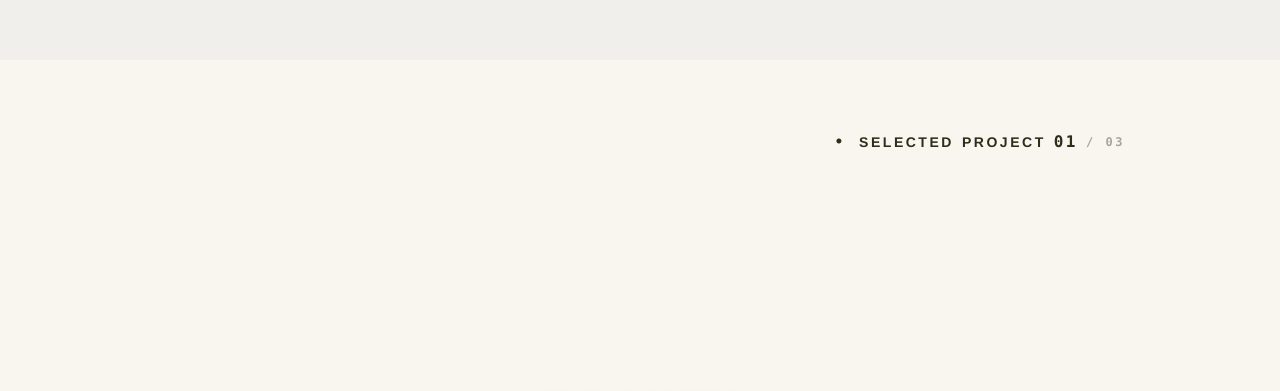
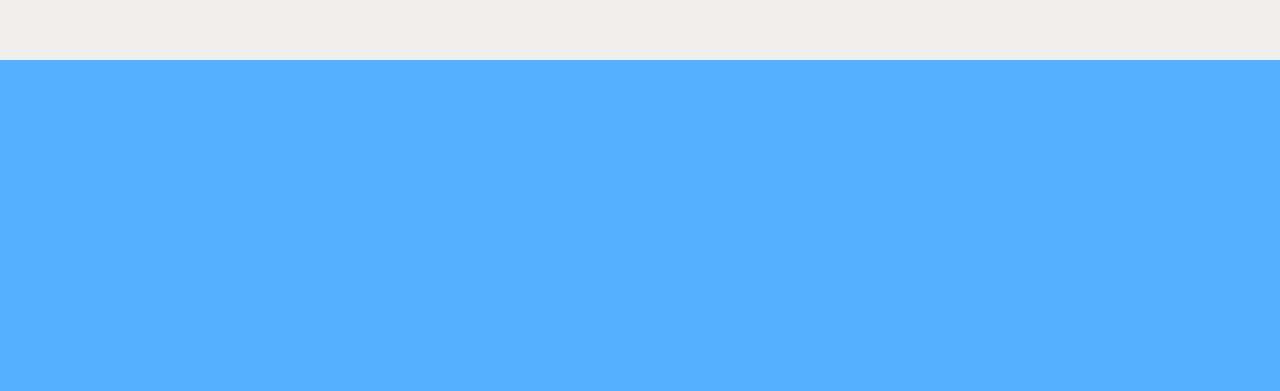
Before and after one commit to Vishwas721/vshwk, a Next.js app: page / in a window 1280 px wide. Shown: the part 2363-2754 px from the top of the page. Built offline with nearby package versions, Linux system fonts and the light colour scheme; a web font is replaced by a local one.

Commit message:
added projects

```diff
--- a/src/components/ProjectsPickupSection.tsx
+++ b/src/components/ProjectsPickupSection.tsx
@@ -10,28 +10,32 @@ if (typeof window !== "undefined") {
   gsap.registerPlugin(CustomEase);
 }
 
+// Outgoing background color of the preceding About section
+const ABOUT_BG_COLOR = "#55b1ff";
+
 /**
  * ProjectsPickupSection
  *
- * Replaces the dark WebGL metaball presentation with a clean, high-impact "Bubble Blast":
- * 1. Centralized expanding circular wipe (scale: 0 -> max) covering the viewport.
- * 2. Three fresh light theme projects:
- *    - Privex (#F9F6F0 / Soft Cream)
- *    - NagarikOne (#FFD8A8 / Light Orange)
- *    - SummAID (#D8F3DC / Soft Mint)
- * 3. Directional kinetic typography transitions (Six Caps + Helvetica).
- * 4. Intercepts and releases scroll two-ways seamlessly via usePickupHijack.
+ * Implements the dynamic "Gooey Bubble Collision" transition:
+ * 1. Initial unengaged state matches AboutSection background (#55b1ff), eliminating hard-cut splits.
+ * 2. On hijack lock: Host bubble (#55b1ff) and Invader bubble (Privex: #F9F6F0) collide inside
+ *    an SVG gooey filter (<feGaussianBlur> + <feColorMatrix>), squishing and morphing like liquid.
+ * 3. The incoming bubble surges and explodes to envelop the entire screen.
+ * 4. Bidirectional project transitions (Privex <-> NagarikOne <-> SummAID) trigger gooey liquid blasts.
  */
 export default function ProjectsPickupSection() {
   const sectionRef = useRef<HTMLElement>(null);
   const baseBgRef = useRef<HTMLDivElement>(null);
-  const bubbleBlastRef = useRef<HTMLDivElement>(null);
+  const gooeyContainerRef = useRef<HTMLDivElement>(null);
+  const hostBubbleRef = useRef<HTMLDivElement>(null);
+  const invaderBubbleRef = useRef<HTMLDivElement>(null);
+
   const titleRef = useRef<HTMLHeadingElement>(null);
   const categoryRef = useRef<HTMLSpanElement>(null);
   const descRef = useRef<HTMLParagraphElement>(null);
   const numberBadgeRef = useRef<HTMLDivElement>(null);
 
-  // Bind two-way scroll hijacking hook
+  // Connect two-way scroll hijack hook
   usePickupHijack(sectionRef);
 
   const isCurrent = usePickupStore((s) => s.isCurrent);
@@ -42,124 +46,211 @@ export default function ProjectsPickupSection() {
   const activeProject = projects[currentNumber - 1] || projects[0];
   const [displayedProject, setDisplayedProject] = useState<ProjectData>(activeProject);
 
-  // Track previous project to trigger blasts
   const prevNumberRef = useRef<number>(currentNumber);
   const hasInitializedRef = useRef<boolean>(false);
+  const collisionTimelineRef = useRef<gsap.core.Timeline | null>(null);
 
-  // The Bubble Blast circular wipe animation
-  useEffect(() => {
-    if (!bubbleBlastRef.current || !baseBgRef.current) return;
+  // Execute Gooey Bubble Collision & Explosion
+  const playGooeyCollision = (
+    hostColor: string,
+    invaderColor: string,
+    onBlastCovered: () => void,
+    isInitialEntry: boolean = false
+  ) => {
+    const hostEl = hostBubbleRef.current;
+    const invaderEl = invaderBubbleRef.current;
+    const baseBgEl = baseBgRef.current;
+    if (!hostEl || !invaderEl || !baseBgEl) return;
 
-    // Create signature high-energy blast curve
-    let bubbleEase = "power3.out";
-    try {
-      CustomEase.create("bubbleBlast", "M0,0 C0.16,1 0.3,1 1,1");
-      bubbleEase = "bubbleBlast";
-    } catch {
-      bubbleEase = "power3.out";
+    if (collisionTimelineRef.current) {
+      collisionTimelineRef.current.kill();
     }
 
-    const targetColor = activeProject.color;
-    const bubbleEl = bubbleBlastRef.current;
-    const baseBgEl = baseBgRef.current;
+    const viewportHypot = Math.hypot(window.innerWidth, window.innerHeight);
+    // 130px base diameter: scale factor to envelop every corner of the viewport
+    const blastTargetScale = (viewportHypot * 1.45) / 130;
 
-    // Calculate scale factor required to envelop entire viewport from center
-    const viewportHypot = Math.hypot(window.innerWidth, window.innerHeight);
-    // Bubble base diameter is 120px
-    const targetScale = (viewportHypot * 1.35) / 120;
+    // Set colors
+    hostEl.style.backgroundColor = hostColor;
+    invaderEl.style.backgroundColor = invaderColor;
 
-    // First time entering the section
+    const isForward = direction !== "prev";
+    const startY = isForward ? -260 : 260;
+
+    const tl = gsap.timeline({
+      onComplete: () => {
+        baseBgEl.style.backgroundColor = invaderColor;
+        gsap.set([hostEl, invaderEl], {
+          scale: 0,
+          scaleX: 1,
+          scaleY: 1,
+          x: 0,
+          y: 0,
+        });
+        onBlastCovered();
+      },
+    });
+
+    // Initial setup: host bubble is at center, invader bubble hovers above/below
+    tl.set(hostEl, {
+      scale: 1,
+      scaleX: 1,
+      scaleY: 1,
+      x: 0,
+      y: 0,
+      opacity: 1,
+    });
+    tl.set(invaderEl, {
+      scale: 1,
+      scaleX: 1,
+      scaleY: 1,
+      x: 0,
+      y: startY,
+      opacity: 1,
+    });
+
+    // 1. Approach: Invader bubble swoops in towards host bubble
+    tl.to(invaderEl, {
+      y: 0,
+      duration: 0.45,
+      ease: "power2.in",
+    });
+    tl.to(
+      hostEl,
+      {
+        y: isForward ? -25 : 25,
+        duration: 0.45,
+        ease: "power1.inOut",
+      },
+      "<"
+    );
+
+    // 2. Contact & Liquid Squash (Gooey filter creates organic meniscus connection)
+    tl.to(
+      [hostEl, invaderEl],
+      {
+        scaleX: 1.38,
+        scaleY: 0.72,
+        duration: 0.12,
+        ease: "power1.out",
+      }
+    );
+
+    // 3. Elastic Rebound
+    tl.to(
+      [hostEl, invaderEl],
+      {
+        scaleX: 0.88,
+        scaleY: 1.18,
+        duration: 0.16,
+        ease: "sine.inOut",
+      }
+    );
+
+    // 4. Explosion: Invader bubble explodes outward to cover viewport
+    tl.to(
+      invaderEl,
+      {
+        scale: blastTargetScale,
+        scaleX: blastTargetScale,
+        scaleY: blastTargetScale,
+        duration: 0.85,
+        ease: "power3.out",
+      },
+      "-=0.04"
+    );
+
+    // Host bubble dissolves into the blast
+    tl.to(
+      hostEl,
+      {
+        scale: 0,
+        opacity: 0,
+        duration: 0.4,
+        ease: "power2.in",
+      },
+      "<"
+    );
+
+    collisionTimelineRef.current = tl;
+  };
+
+  // Trigger collision on initial entry or project step
+  useEffect(() => {
+    // Initial entry from About into Project 1 (Privex)
     if (!hasInitializedRef.current && isCurrent) {
       hasInitializedRef.current = true;
-      bubbleEl.style.backgroundColor = targetColor;
 
+      playGooeyCollision(
+        ABOUT_BG_COLOR, // Host is the About section blue
+        activeProject.color, // Invader is Privex soft cream
+        () => {
+          setDisplayedProject(activeProject);
+
+          // Animate in initial typography
+          if (titleRef.current) {
             gsap.fromTo(
-        bubbleEl,
-        { scale: 0 },
-        {
-          scale: targetScale,
-          duration: 1.0,
-          ease: bubbleEase,
-          onComplete: () => {
-            baseBgEl.style.backgroundColor = targetColor;
-            gsap.set(bubbleEl, { scale: 0 });
+              titleRef.current,
+              { yPercent: 60, opacity: 0 },
+              { yPercent: 0, opacity: 1, duration: 0.85, ease: "power3.out" }
+            );
+          }
+          if (categoryRef.current && descRef.current && numberBadgeRef.current) {
+            gsap.fromTo(
+              [categoryRef.current, descRef.current, numberBadgeRef.current],
+              { opacity: 0, y: 20 },
+              { opacity: 1, y: 0, duration: 0.7, stagger: 0.08, ease: "power2.out" }
+            );
+          }
         },
-        }
+        true
       );
-      setDisplayedProject(activeProject);
       prevNumberRef.current = currentNumber;
       return;
     }
 
-    // Step transition (1 -> 2, 2 -> 3, 3 -> 2, etc.)
+    // Step transitions (Privex <-> NagarikOne <-> SummAID)
     if (prevNumberRef.current !== currentNumber && isCurrent) {
-      bubbleEl.style.backgroundColor = targetColor;
+      const prevProject = projects[prevNumberRef.current - 1] || projects[0];
+      const isForward = direction !== "prev";
 
-      // Animate the bubble explosion
-      gsap.fromTo(
-        bubbleEl,
-        { scale: 0 },
-        {
-          scale: targetScale,
-          duration: 0.9,
-          ease: bubbleEase,
-          onComplete: () => {
-            baseBgEl.style.backgroundColor = targetColor;
-            gsap.set(bubbleEl, { scale: 0 });
-          },
-        }
-      );
-
-      // Kinetic typography transitions
-      const isForward = direction !== "prev";
-      const exitYPercent = isForward ? -80 : 80;
-      const enterYPercent = isForward ? 80 : -80;
-
-      // Animate out old title & metadata
+      // Animate out old text
       if (titleRef.current) {
         gsap.to(titleRef.current, {
-          yPercent: exitYPercent,
+          yPercent: isForward ? -60 : 60,
           opacity: 0,
-          duration: 0.35,
+          duration: 0.3,
           ease: "power2.in",
-          onComplete: () => {
+        });
+      }
+
+      playGooeyCollision(
+        prevProject.color, // Host is outgoing project color
+        activeProject.color, // Invader is incoming project color
+        () => {
           setDisplayedProject(activeProject);
-            // Animate in new title
+
+          // Animate in new text
+          if (titleRef.current) {
             gsap.fromTo(
               titleRef.current,
-              { yPercent: enterYPercent, opacity: 0 },
-              {
-                yPercent: 0,
-                opacity: 1,
-                duration: 0.75,
-                ease: "power3.out",
+              { yPercent: isForward ? 60 : -60, opacity: 0 },
+              { yPercent: 0, opacity: 1, duration: 0.75, ease: "power3.out" }
+            );
           }
-            );
-          },
-        });
-      } else {
-        setDisplayedProject(activeProject);
-      }
-
-      // Staggered metadata entrance
           if (categoryRef.current && descRef.current && numberBadgeRef.current) {
             gsap.fromTo(
               [categoryRef.current, descRef.current, numberBadgeRef.current],
               { opacity: 0, y: isForward ? 15 : -15 },
-          {
-            opacity: 1,
-            y: 0,
-            duration: 0.65,
-            delay: 0.25,
-            stagger: 0.08,
-            ease: "power2.out",
+              { opacity: 1, y: 0, duration: 0.6, stagger: 0.06, ease: "power2.out" }
+            );
+          }
         }
       );
-      }
 
       prevNumberRef.current = currentNumber;
     }
-  }, [activeProject, currentNumber, direction, isCurrent]);
+  }, [activeProject, currentNumber, direction, isCurrent, projects]);
 
   return (
     <section
@@ -167,28 +258,65 @@ export default function ProjectsPickupSection() {
       id="pickup-section"
       className="relative w-full min-h-screen h-screen overflow-hidden select-none z-10"
       style={{
-        // Fallback default tone
-        backgroundColor: displayedProject.color,
+        // Initially match AboutSection (#55b1ff) to prevent any hard-cut horizontal line
+        backgroundColor: isCurrent ? displayedProject.color : ABOUT_BG_COLOR,
       }}
     >
+      {/* ─── Inline SVG Gooey Filter ─── */}
+      <svg
+        className="pointer-events-none absolute w-0 h-0 overflow-hidden"
+        aria-hidden="true"
+      >
+        <defs>
+          <filter id="gooey">
+            <feGaussianBlur in="SourceGraphic" stdDeviation="20" result="blur" />
+            <feColorMatrix
+              in="blur"
+              mode="matrix"
+              values="1 0 0 0 0  0 1 0 0 0  0 0 1 0 0  0 0 0 20 -10"
+              result="gooey"
+            />
+            <feComposite in="SourceGraphic" in2="gooey" operator="atop" />
+          </filter>
+        </defs>
+      </svg>
+
       {/* ─── Persistent Base Background Color Plane ─── */}
       <div
         ref={baseBgRef}
         className="absolute inset-0 z-0 will-change-transform"
         style={{
-          backgroundColor: displayedProject.color,
-          transition: "background-color 0.2s ease-out",
+          backgroundColor: isCurrent ? displayedProject.color : ABOUT_BG_COLOR,
+          transition: "background-color 0.15s ease-out",
         }}
       />
 
-      {/* ─── The Bubble Blast Expanding Circle Layer ─── */}
-      <div className="absolute inset-0 flex items-center justify-center overflow-hidden pointer-events-none z-0">
+      {/* ─── Gooey Liquid Collision Layer ─── */}
       <div
-          ref={bubbleBlastRef}
-          className="rounded-full will-change-transform pointer-events-none"
+        ref={gooeyContainerRef}
+        className="absolute inset-0 flex items-center justify-center overflow-hidden pointer-events-none z-0"
+        style={{ filter: "url(#gooey)" }}
+      >
+        {/* Host/Outgoing Bubble */}
+        <div
+          ref={hostBubbleRef}
+          className="absolute rounded-full will-change-transform"
           style={{
-            width: "120px",
-            height: "120px",
+            width: "140px",
+            height: "140px",
+            transform: "scale(0)",
+            transformOrigin: "center center",
+            backgroundColor: ABOUT_BG_COLOR,
+          }}
+        />
+
+        {/* Invader/Incoming Bubble */}
+        <div
+          ref={invaderBubbleRef}
+          className="absolute rounded-full will-change-transform"
+          style={{
+            width: "130px",
+            height: "130px",
             transform: "scale(0)",
             transformOrigin: "center center",
             backgroundColor: activeProject.color,
@@ -201,7 +329,10 @@ export default function ProjectsPickupSection() {
         <div
           ref={numberBadgeRef}
           className="flex items-center justify-end gap-2 text-xs md:text-sm tracking-[0.18em] uppercase transition-colors duration-300 font-semibold"
-          style={{ color: displayedProject.textColor }}
+          style={{
+            color: displayedProject.textColor,
+            opacity: isCurrent ? 1 : 0,
+          }}
         >
           <span className="text-xl leading-none font-bold">・</span>
           <span>SELECTED</span>
@@ -222,6 +353,7 @@ export default function ProjectsPickupSection() {
             style={{
               fontFamily: "var(--font-six-caps)",
               color: displayedProject.textColor,
+              opacity: isCurrent ? 1 : 0,
             }}
           >
             {displayedProject.title}
@@ -235,14 +367,20 @@ export default function ProjectsPickupSection() {
           <span
             ref={categoryRef}
             className="block text-xs md:text-sm font-bold tracking-wider mb-2 uppercase transition-colors duration-300"
-            style={{ color: displayedProject.textColor }}
+            style={{
+              color: displayedProject.textColor,
+              opacity: isCurrent ? 1 : 0,
+            }}
           >
             {displayedProject.category}
           </span>
           <p
             ref={descRef}
             className="text-xs md:text-sm font-[helvetica,Arial,sans-serif] leading-relaxed tracking-wide transition-colors duration-300 opacity-85"
-            style={{ color: displayedProject.textColor }}
+            style={{
+              color: displayedProject.textColor,
+              opacity: isCurrent ? 1 : 0,
+            }}
           >
             {displayedProject.desc}
           </p>
--- a/src/components/layout/Loader.tsx
+++ b/src/components/layout/Loader.tsx
@@ -143,7 +143,7 @@ export default function Loader() {
         className="absolute top-8 left-8 sm:top-10 sm:left-12 flex items-center space-x-2 text-white/70 text-[11px] md:text-[13px] tracking-[0.2em] uppercase font-[helvetica,Arial,sans-serif]"
       >
         <span className="inline-block text-[22px] leading-none text-white">・</span>
-        <span>HISAMI KURITA / PORTFOLIO</span>
+        <span>VISHWAS / PORTFOLIO</span>
       </div>
 
       {/* Center Massive Typographic Percentage */}
```
Lines whose indentation alone changed are shown as unchanged.
